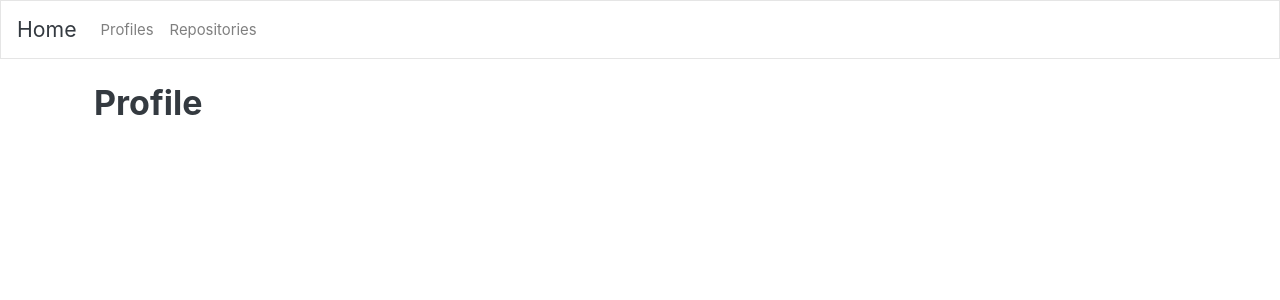
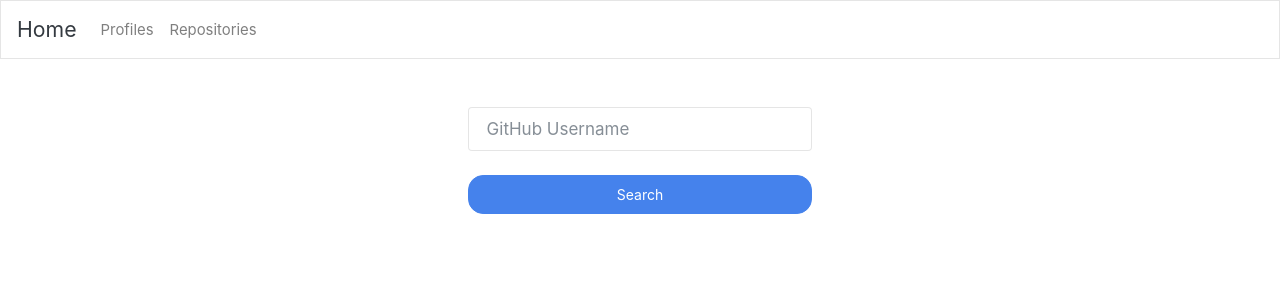
Before and after one commit to Diegoabustos/github-search-next, a Next.js app: page /profilepage in a window 1280 px wide. Shown: the top 300 px of the page. Built offline with nearby package versions, Linux system fonts and the light colour scheme.

Commit message:
feat(app): Add form to search profiles

```diff
--- /dev/null
+++ b/components/Form.js
@@ -0,0 +1,26 @@
+import React from 'react'
+
+
+const Form = () => {
+    return (
+        <>
+        <div className="row mt-4  justify-content-center">
+            <div className="col-md-4">
+                <input
+                    // onChange={(e) => onChange(e)}
+                    class="form-control"
+                    type="text"
+                    placeholder="GitHub Username"
+                />
+            </div>
+        </div>
+        <div className="row mt-4  justify-content-center">
+            <div className="col-md-4">
+                <input type="submit" className="btn btn-block btn-primary" value="Search"/>
+            </div>
+        </div>
+        </>
+     );
+}
+
+export default Form;
--- a/pages/profilepage.js
+++ b/pages/profilepage.js
@@ -1,10 +1,11 @@
 import Layout from '../components/Layout';
+import Form from '../components/Form';
 
 const ProfilePage = () => {
     return (
         <div>
             <Layout>
-                <h2>Profile</h2>
+                <Form />
             </Layout>
         </div>
     )
--- a/pages/repositoriespage.js
+++ b/pages/repositoriespage.js
@@ -1,10 +1,12 @@
 import Layout from '../components/Layout';
+import Form from '../components/Form';
+
 
 const RepositoriesPage = () => {
     return (
         <div>
             <Layout>
-                <h2>Repos</h2>
+                <Form />
             </Layout>
         </div>
     )
```
